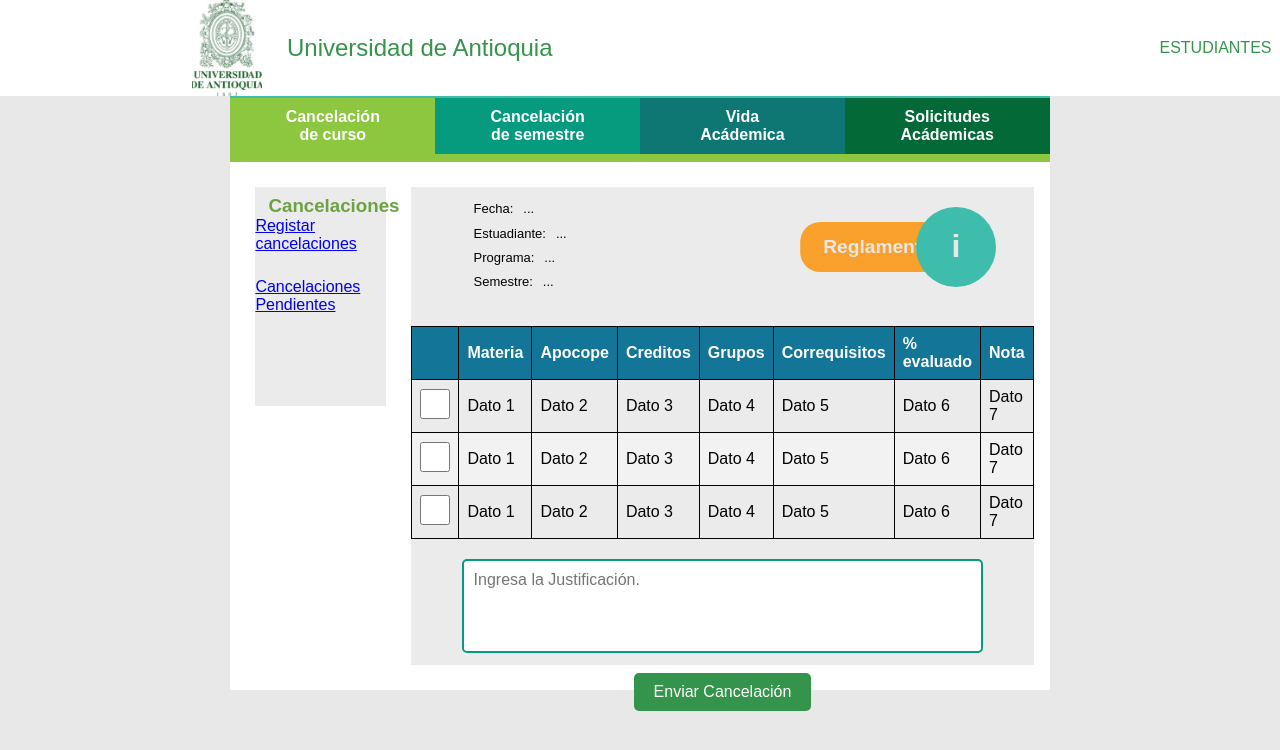
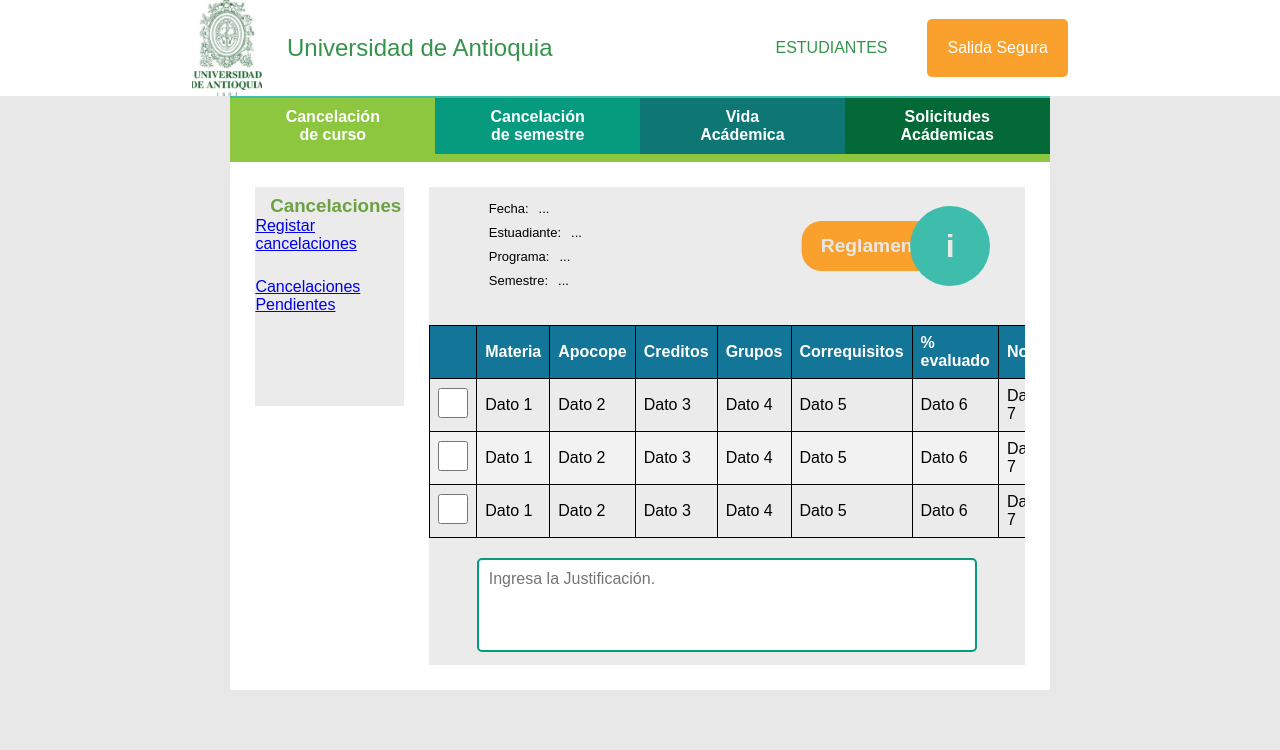
Before and after one commit to Rony-San/Fabrica-Escuela-Modulo-Cancelaciones-2023, a React (Vite) app: page /cancelacionCurso in a window 1280 px wide. Shown: the top 750 px of the page. Built offline with nearby package versions, Linux system fonts and the light colour scheme.

Commit message:
the navbar is set up

```diff
--- a/src/views/cancenlacionCurso/CancelacionCurso.css
+++ b/src/views/cancenlacionCurso/CancelacionCurso.css
@@ -29,7 +29,7 @@
 
 .navbar_cancelacion {
   padding: 0px 15%;
-    width: 100%;
+  /* width: 100%; */
   margin: auto;
   display: flex;
   align-items: center;
@@ -131,6 +131,7 @@
   background-color: white;
   display: flex;
   height: 66%;
+  /* position: absolute; */
   margin-left: 18%;
   margin-right: 18%;
 }
@@ -207,6 +208,8 @@
   margin: 25px 25px 25px 0;
   background-color: rgb(235, 235, 235);
   width: 80%;
+  overflow: auto;
+  padding-bottom: 5px;
 }
 
 .form .first_line_form {
```
Also changed, not shown: 2 other files (tests, documents, lock files or other folders). Lines whose indentation alone changed are shown as unchanged.
